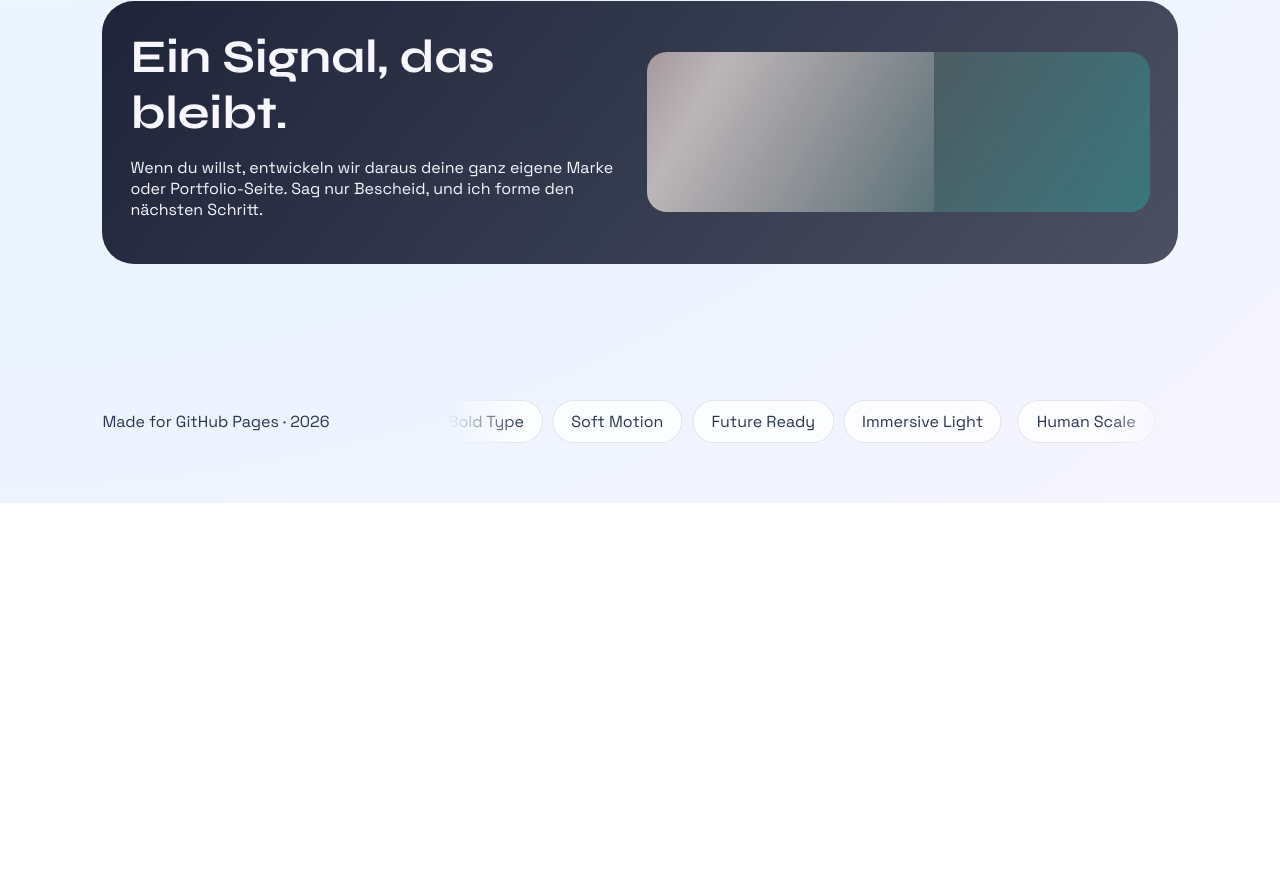
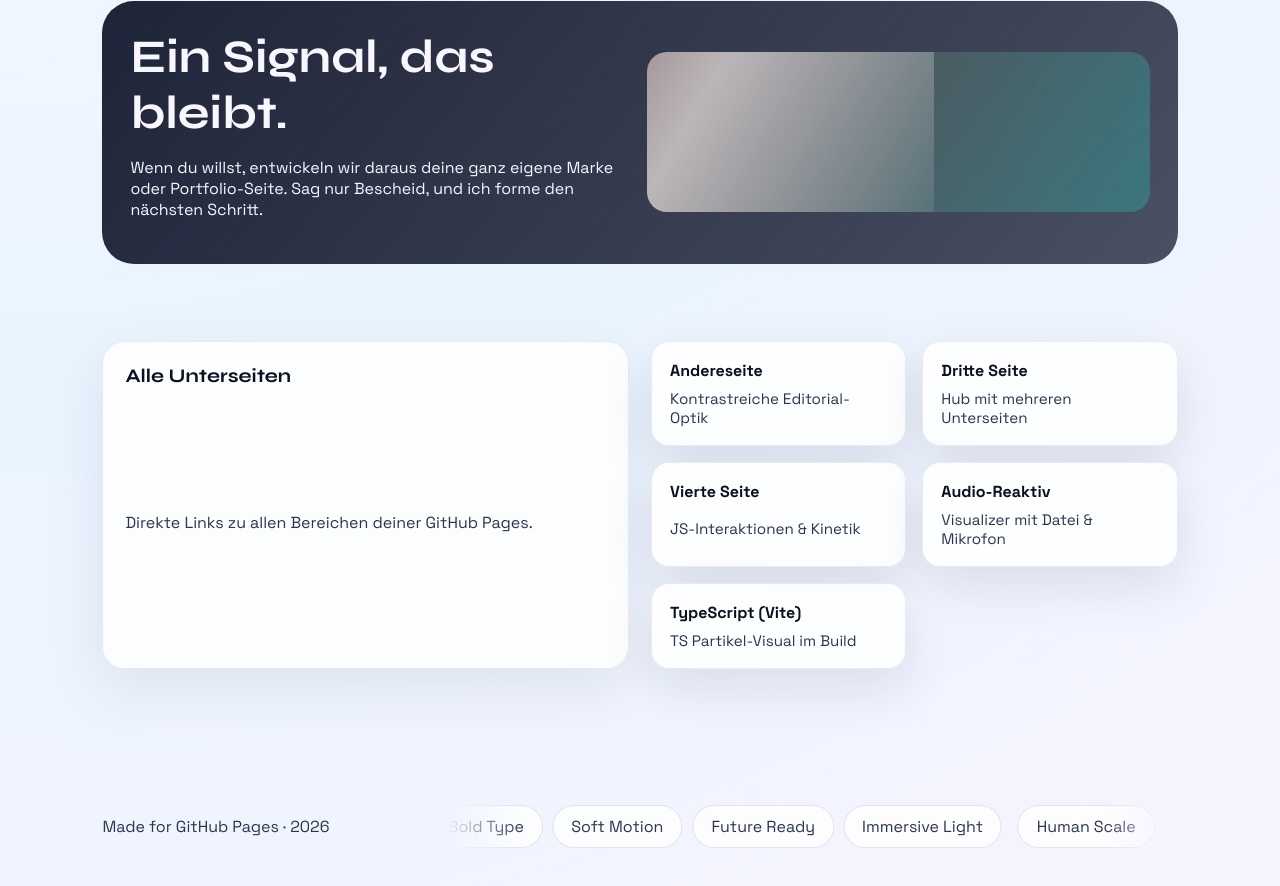
Before and after one commit to nEWBOBB/newbobb.github.io, a plain HTML site: page index.html in a window 1280 px wide. Shown: the part 992-1878 px from the top of the page. Before the commit the page ends 1495 px from the top, so only its background shows below. Drawn offline with Linux system fonts and the light colour scheme.

Commit message:
index fix

```diff
--- a/index.html
+++ b/index.html
@@ -239,6 +239,35 @@
 			animation: sweep 6s infinite ease-in-out;
 		}
 
+		.links {
+			display: grid;
+			gap: 16px;
+			grid-template-columns: repeat(auto-fit, minmax(220px, 1fr));
+		}
+
+		.link-card {
+			padding: 18px;
+			border-radius: 18px;
+			background: rgba(255, 255, 255, 0.85);
+			border: 1px solid rgba(11, 15, 31, 0.08);
+			text-decoration: none;
+			color: var(--ink);
+			display: grid;
+			gap: 8px;
+			box-shadow: 0 18px 50px rgba(19, 24, 46, 0.1);
+			transition: transform 0.3s ease, box-shadow 0.3s ease;
+		}
+
+		.link-card:hover {
+			transform: translateY(-3px);
+			box-shadow: 0 24px 70px rgba(19, 24, 46, 0.18);
+		}
+
+		.link-card span {
+			color: #2a3550;
+			font-size: 0.95rem;
+		}
+
 		footer {
 			padding: 40px 8vw 60px;
 			display: flex;
@@ -322,7 +351,7 @@
 			<a href="#vision">Vision</a>
 			<a href="#moments">Momente</a>
 			<a href="#signal">Signal</a>
-			<a href="visualizer/index.html" style="border-color: var(--ember); color: var(--ember);">Audio Reaktor</a>
+			<a href="#seiten" style="border-color: var(--ember); color: var(--ember);">Alle Seiten</a>
 		</nav>
 	</header>
 
@@ -373,6 +402,35 @@
 				</p>
 			</div>
 			<div class="pulse" aria-hidden="true"></div>
+		</section>
+
+		<section class="cards" id="seiten">
+			<article class="card">
+				<h3>Alle Unterseiten</h3>
+				<p>Direkte Links zu allen Bereichen deiner GitHub Pages.</p>
+			</article>
+			<div class="links">
+				<a class="link-card" href="/andereseite">
+					<strong>Andereseite</strong>
+					<span>Kontrastreiche Editorial-Optik</span>
+				</a>
+				<a class="link-card" href="/dritte">
+					<strong>Dritte Seite</strong>
+					<span>Hub mit mehreren Unterseiten</span>
+				</a>
+				<a class="link-card" href="/vierte">
+					<strong>Vierte Seite</strong>
+					<span>JS-Interaktionen & Kinetik</span>
+				</a>
+				<a class="link-card" href="/audio">
+					<strong>Audio-Reaktiv</strong>
+					<span>Visualizer mit Datei & Mikrofon</span>
+				</a>
+				<a class="link-card" href="/ts/">
+					<strong>TypeScript (Vite)</strong>
+					<span>TS Partikel-Visual im Build</span>
+				</a>
+			</div>
 		</section>
 	</main>
 
```
